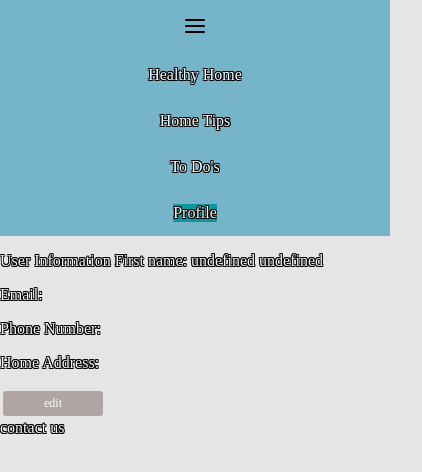
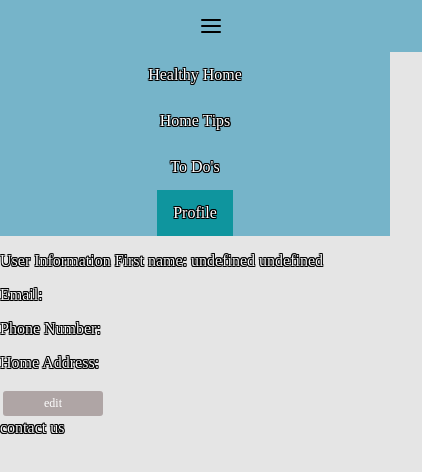
Before and after one commit to devmountainwon5/HealthyHome, a React (Create React App) app: page /profile in a window 390 px wide. Shown: the top 472 px of the page, 422 px wide, since content can reach past the window. Built offline with nearby package versions, Linux system fonts and the light colour scheme; no server answers; a web font is replaced by a local one.

Commit message:
Navbar fixing stuff

```diff
--- a/src/Views/NavBar/NavBar.css
+++ b/src/Views/NavBar/NavBar.css
@@ -38,10 +38,6 @@ ul {
 
   li a:hover {
     background-color: rgb(0, 195, 255);
-  }
-
-  .dropdown {
-    padding: 14px 16px;
   }
 
   .dropdown-content {
@@ -92,10 +88,12 @@ ul {
       padding: 14px 16px;
       justify-content: center;
       background-color: #76b4c9;
+      width: 100vw;
     }
 
     .MasterDiv:hover .navbar{
       display: block;
     }
+    .dropdown:onclick .dropdown-content {display: block;}
 
   }
--- a/src/Views/NavBar/NavBar.js
+++ b/src/Views/NavBar/NavBar.js
@@ -48,7 +48,7 @@ function NavBar(props) {
 				<div className='dropdown'>
 					<ul>
 						<li style={{ float: "right" }} className={props.activeComponent === 'Profile' ? 'active' : ''}>
-							<div className='dropbtn'>Profile</div>
+							<Link to='/profile' className='dropbtn'>Profile</Link>
 						</li>
 						<div className='dropdown-content'>
 							<Link to='/profile'>My Profile</Link>
```
